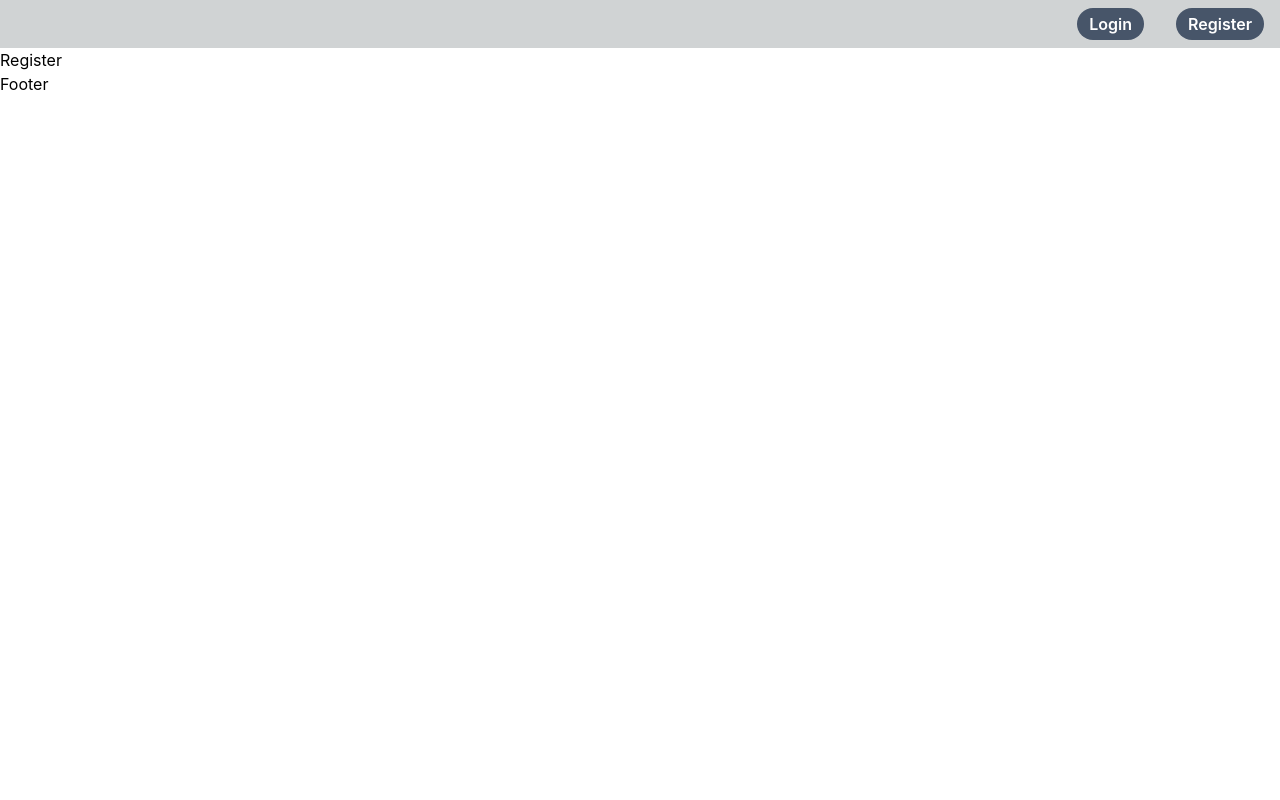
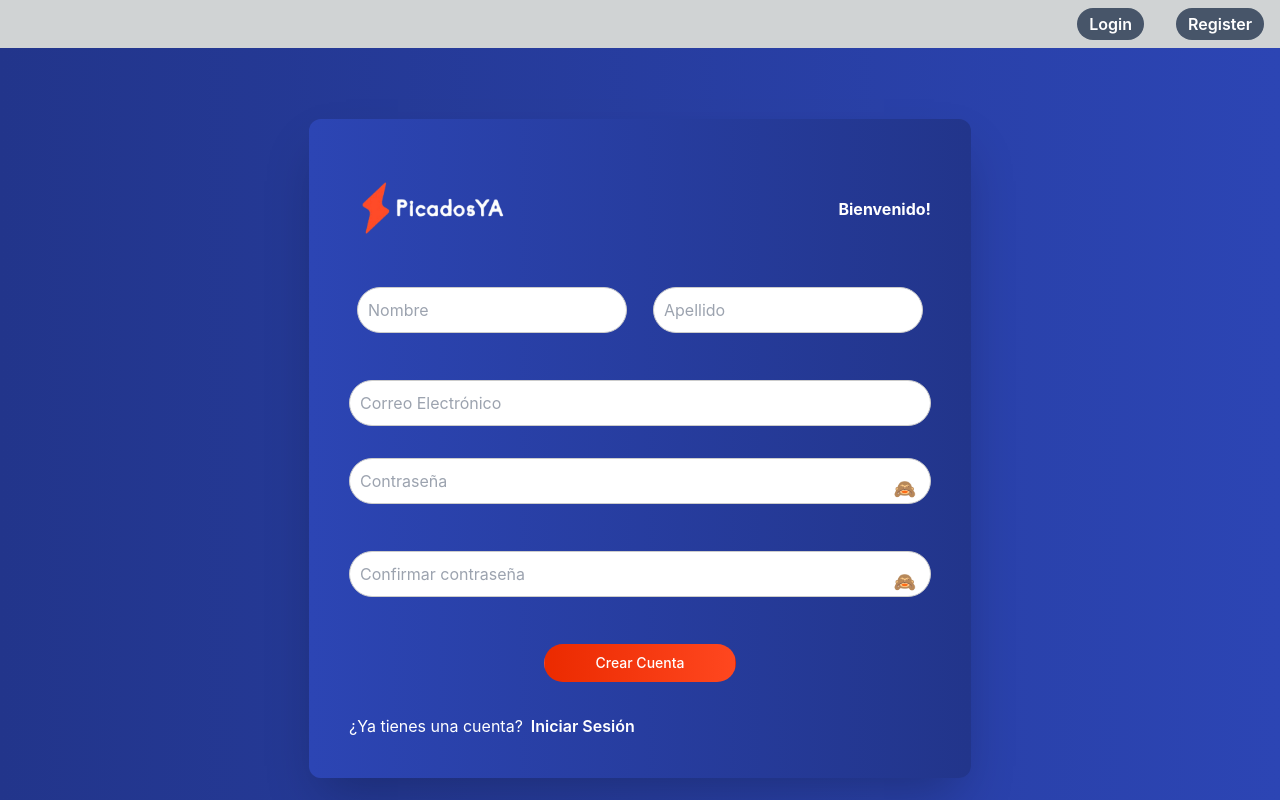
Before and after one commit to PicadosYa/Frontend, a React (Vite) app: page /register in a window 1280 px wide. Shown: the top 800 px of the page. Built offline with nearby package versions, Linux system fonts and the light colour scheme.

Commit message:
Register creado

```diff
--- a/src/components/footer/Footer.jsx
+++ b/src/components/footer/Footer.jsx
@@ -1,7 +1,30 @@
 import React from "react";
+import { FaMousePointer, FaHeart } from "react-icons/fa";
 
 const Footer = () => {
-  return <footer>Footer</footer>;
+  return (
+    <footer className="bg-gradient-to-r from-gray-700 to-black py-8 px-4">
+      <div className="max-w-7xl mx-auto flex flex-col items-center justify-center">
+        <div className="flex items-center mb-4">
+          <FaMousePointer className="text-[#eb2a00] h-6 w-6 mr-2" />
+          <span className="text-2xl font-bold text-transparent bg-clip-text bg-gradient-to-r from-[#eb2a00] to-[#ff471f]">
+            PicadosYA
+          </span>
+        </div>
+        {/* <p className="text-gray-400 text-sm mb-4 text-center">
+          Brindando soluciones tecnológicas de excelencia
+        </p> */}
+        <div className="w-24 h-1 bg-gradient-to-r from-[#eb2a00] to-[#ff471f] rounded mb-4"></div>
+        <p className="text-gray-300 text-sm mb-2">
+          © 2024 PicadosYA. All rights reserved.
+        </p>
+        <p className="text-gray-400 text-xs flex items-center">
+          Crafted with <FaHeart className="text-[#ff471f] mx-1" /> the best
+          developers
+        </p>
+      </div>
+    </footer>
+  );
 };
 
 export default Footer;
--- a/src/helpers/Global.js
+++ b/src/helpers/Global.js
@@ -12,4 +12,10 @@ export const Global = {
   images: {
     logoSB: "/Logo_SB-pro.png",
   },
+  emailJS: {
+    mailUrlApi: "https://api.emailjs.com/api/v1.0/email/send",
+    service_id: "service_yacjl8k",
+    template_id: "template_7wekzda",
+    user_id: "tdWvdgHNY8bMtLG1K",
+  },
 };
--- a/src/pages/auth/register/Register.jsx
+++ b/src/pages/auth/register/Register.jsx
@@ -1,7 +1,212 @@
-import React from "react";
+import React, { useState } from "react";
+import { useForm } from "../../../hooks/useForm";
+import { motion } from "framer-motion";
+import { Global } from "../../../helpers/Global";
+import { Link, useNavigate } from "react-router-dom";
+import { MsgSuccess, MsgError } from "../../../helpers/MsgNotification";
+import { ToastContainer } from "react-toastify";
+import { sendEmail } from "../../../services/sendEmail";
+import "./RegisterForm.css";
 
 const Register = () => {
-  return <div>Register</div>;
+  const navigate = useNavigate();
+  const { form, changed } = useForm();
+  const [isLoading, setIsLoading] = useState(false);
+  const [formData, setFormData] = useState({
+    name: "",
+    lastname: "",
+    email: "",
+    password: "",
+    confirmPassword: "",
+  });
+  const [showPassword, setShowPassword] = useState({
+    password: false,
+    confirmPassword: false,
+  });
+
+  const { endpoints, emailJS } = Global;
+
+  const togglePasswordVisibility = (field) => {
+    setShowPassword({ ...showPassword, [field]: !showPassword[field] });
+  };
+
+  const handleSubmit = async (e) => {
+    e.preventDefault();
+    setIsLoading(true);
+    setFormData(form);
+    try {
+      const res = await fetch(`${endpoints.backend}auth/register`, {
+        method: "POST",
+        headers: {
+          "Content-Type": "application/json",
+        },
+        body: JSON.stringify(formData),
+      });
+      if (res.status !== 201) throw new Error(res.statusText);
+      MsgSuccess("Usuario creado exitosamente!");
+      let mailBody = {
+        service_id: emailJS.service_id,
+        template_id: emailJS.template_id,
+        user_id: emailJS.user_id,
+        template_params: {
+          user_name: newUser.name,
+          user_email: newUser.email,
+        },
+      };
+      sendEmail(emailJS.mailUrlApi, mailBody);
+      setTimeout(() => {
+        navigate("/login");
+      }, 2000);
+    } catch (e) {
+      MsgError("Ha ocurrido un error al crear el usuario.");
+      console.error("Error:", e);
+    } finally {
+      setIsLoading(false);
+    }
+  };
+
+  return (
+    <main className="min-h-screen flex items-center justify-center bg-gradient-to-r from-[#22358b] to-[#2c45b4] p-4">
+      <ToastContainer />
+      <form
+        className=" space-y-8 bg-gradient-to-r from-[#2c45b4] to-[#22358b] p-10 rounded-xl shadow-2xl"
+        onSubmit={handleSubmit}
+      >
+        <header className="flex justify-between items-center">
+          <div>
+            <motion.img
+              initial={{ scale: 0.8 }}
+              animate={{ scale: 1 }}
+              transition={{ delay: 0.2, duration: 0.5 }}
+              src={Global.images.logoSB}
+              alt="Logo de la Empresa, Picados Ya."
+              className="h-24 w-auto"
+            />
+          </div>
+          <motion.h1
+            initial={{ opacity: 0 }}
+            animate={{ opacity: 1 }}
+            transition={{ delay: 0.3, duration: 0.5 }}
+            className="mt-1 font-bold text-white"
+          >
+            Bienvenido!
+          </motion.h1>
+        </header>
+
+        <div className="flex gap-[10px] mb-[15px]">
+          <input
+            className="px-2 py-1 rounded-full mx-2"
+            type="text"
+            name="name"
+            placeholder="Nombre"
+            onChange={changed}
+            required
+          />
+          <input
+            className="px-2 py-1 rounded-full mx-2"
+            type="text"
+            name="lastname"
+            placeholder="Apellido"
+            onChange={changed}
+            required
+          />
+        </div>
+
+        <input
+          type="email"
+          name="email"
+          placeholder="Correo Electrónico"
+          onChange={changed}
+          required
+          autoComplete="on"
+        />
+
+        <div className="form-group password-group">
+          <input
+            type={showPassword.password ? "text" : "password"}
+            name="password"
+            placeholder="Contraseña"
+            onChange={changed}
+            required
+          />
+          <button
+            type="button"
+            className="toggle-password"
+            onClick={() => togglePasswordVisibility("password")}
+          >
+            {showPassword.password ? "👁️" : "🙈"}
+          </button>
+        </div>
+
+        <div className="form-group password-group">
+          <input
+            type={showPassword.confirmPassword ? "text" : "password"}
+            name="confirmPassword"
+            placeholder="Confirmar contraseña"
+            onChange={changed}
+            required
+          />
+          <button
+            type="button"
+            className="toggle-password"
+            onClick={() => togglePasswordVisibility("confirmPassword")}
+          >
+            {showPassword.confirmPassword ? "👁️" : "🙈"}
+          </button>
+        </div>
+
+        <motion.div
+          initial={{ y: 20, opacity: 0 }}
+          animate={{ y: 0, opacity: 1 }}
+          transition={{ delay: 0.6, duration: 0.5 }}
+          className="flex justify-center"
+        >
+          <motion.button
+            whileHover={{ scale: 1.05 }}
+            whileTap={{ scale: 0.95 }}
+            type="submit"
+            disabled={isLoading}
+            className="relative w-48 flex justify-center py-2 px-4 border border-transparent text-sm font-medium rounded-full text-white bg-gradient-to-r from-[#eb2a00] to-[#ff471f] focus:outline-none focus:ring-2 focus:ring-offset-2 focus:ring-gray-500"
+          >
+            {isLoading ? (
+              <motion.svg
+                animate={{ rotate: 360 }}
+                transition={{ duration: 1, repeat: Infinity, ease: "linear" }}
+                className="w-5 h-5 text-white"
+                xmlns="http://www.w3.org/2000/svg"
+                fill="none"
+                viewBox="0 0 24 24"
+              >
+                <circle
+                  className="opacity-25"
+                  cx="12"
+                  cy="12"
+                  r="10"
+                  stroke="currentColor"
+                  strokeWidth="4"
+                ></circle>
+                <path
+                  className="opacity-75"
+                  fill="currentColor"
+                  d="M4 12a8 8 0 018-8V0C5.373 0 0 5.373 0 12h4zm2 5.291A7.962 7.962 0 014 12H0c0 3.042 1.135 5.824 3 7.938l3-2.647z"
+                ></path>
+              </motion.svg>
+            ) : (
+              "Crear Cuenta"
+            )}
+          </motion.button>
+        </motion.div>
+
+        <p className="iniciar-sesion text-white">
+          ¿Ya tienes una cuenta?
+          <Link to="/login" className="font-semibold ml-2">
+            Iniciar Sesión
+          </Link>
+        </p>
+      </form>
+    </main>
+  );
 };
 
 export default Register;
+2;
--- /dev/null
+++ b/src/pages/auth/register/RegisterForm.css
@@ -0,0 +1,46 @@
+/* RegisterForm.css */
+
+.bienvenido {
+  font-size: 24px;
+  color: #a67c00;
+}
+
+.form-group {
+  display: flex;
+  gap: 10px;
+  margin-bottom: 15px;
+}
+
+.password-group {
+  position: relative;
+}
+
+input[type="text"],
+input[type="email"],
+input[type="password"] {
+  width: 100%;
+  padding: 10px;
+  margin-bottom: 15px;
+  border: 1px solid #ccc;
+  border-radius: 25px;
+}
+
+.crear-cuenta-btn:hover {
+  background: linear-gradient(to right, #d4af37, #a67c00);
+}
+
+.iniciar-sesion {
+  margin-top: 20px;
+  color: #333;
+}
+
+.toggle-password {
+  position: absolute;
+  right: 15px;
+  top: 50%;
+  transform: translateY(-50%);
+  background: none;
+  border: none;
+  cursor: pointer;
+  font-size: 18px;
+}
--- /dev/null
+++ b/src/services/sendEmail.js
@@ -0,0 +1,9 @@
+export const sendEmail = async (mailUrlApi, mailBody) => {
+  await fetch(mailUrlApi, {
+    method: "POST",
+    headers: {
+      "Content-type": "application/json",
+    },
+    body: JSON.stringify(mailBody),
+  });
+};
```
Also changed, not shown: 2 other files (tests, documents, lock files or other folders).
